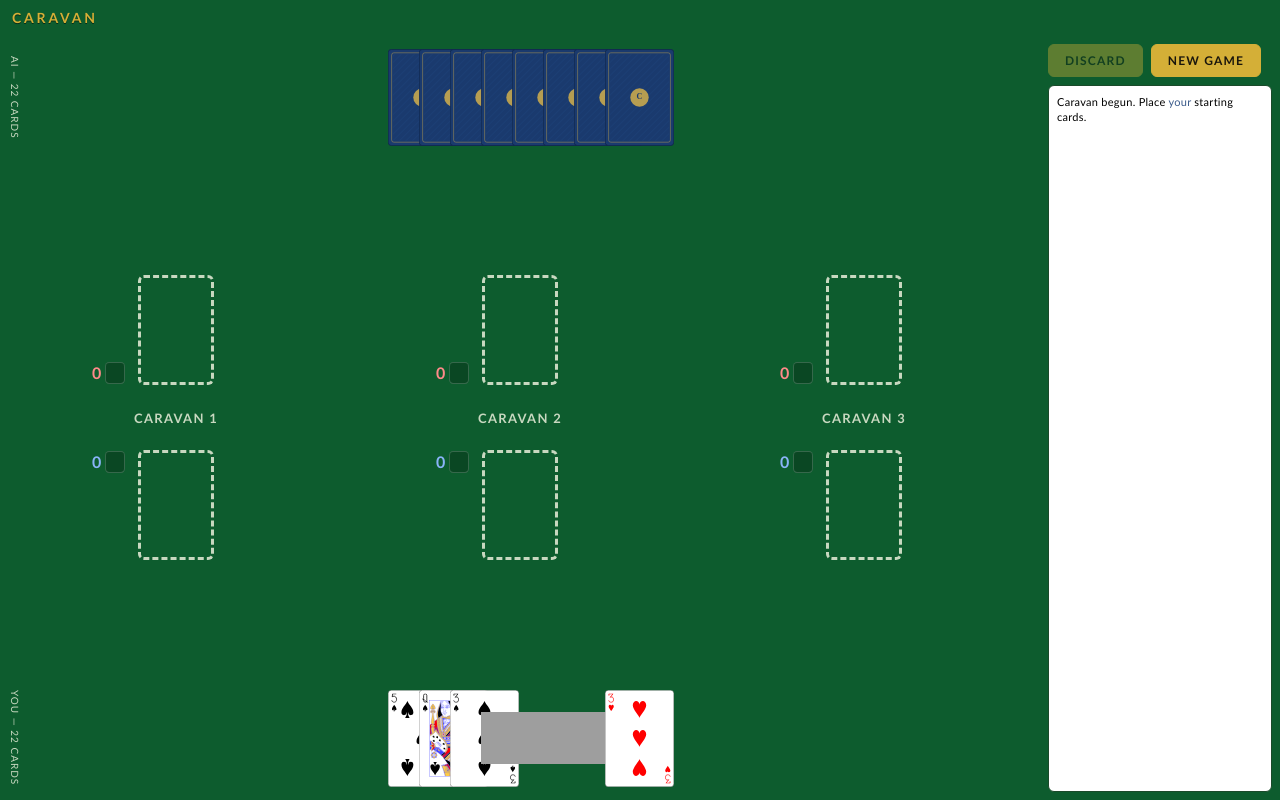
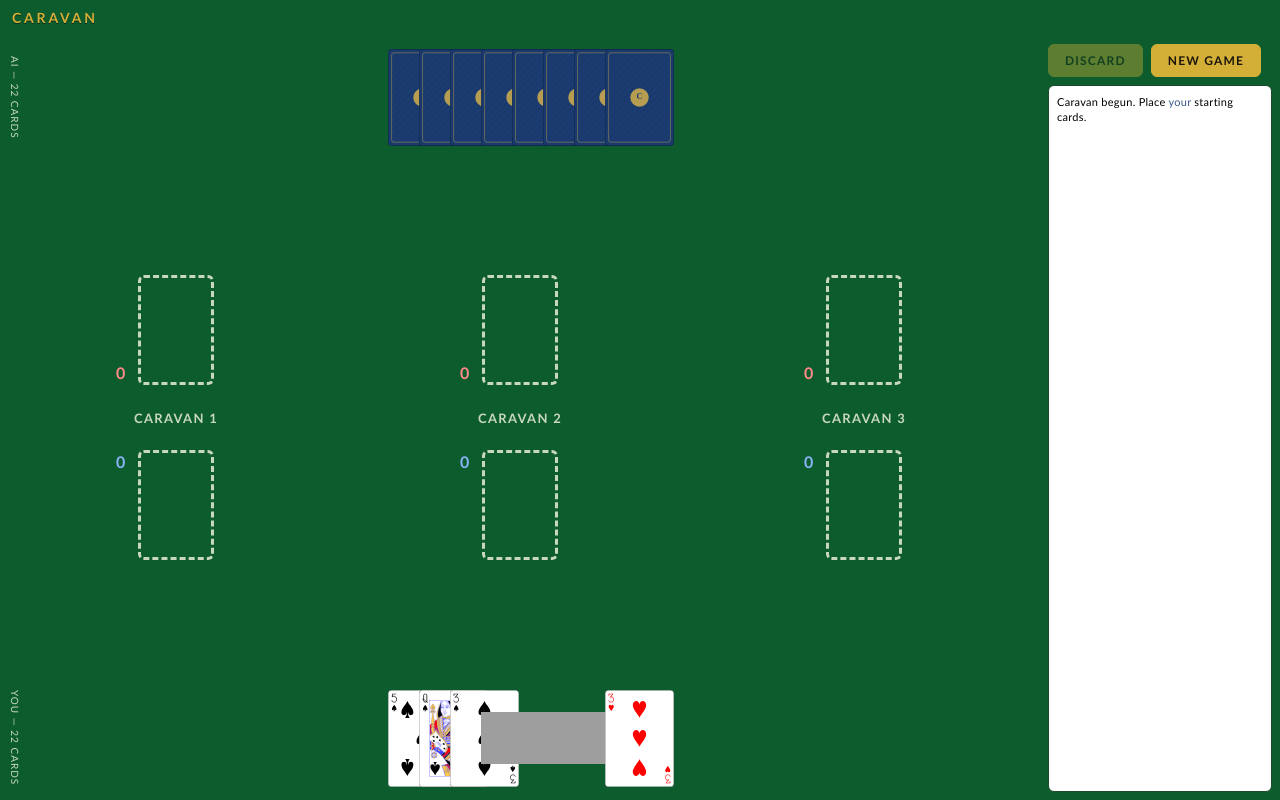
Before and after one commit to thekingofspain/caravan-game, a React (Vite) app: page / in a window 1280 px wide. Built offline with nearby package versions, Linux system fonts and the light colour scheme; grey boxes are pictures that could not be loaded.

Commit message:
fix: plain text direction arrow (filled triangle 18px) and keep human face-card hover behind value (no z-index jump)

```diff
--- a/src/global.css
+++ b/src/global.css
@@ -259,20 +259,11 @@ body {
 }
 
 .caravan-col__dir {
-  min-width: 20px;
-  width: 20px;
-  height: 20px;
-  display: inline-flex;
-  align-items: center;
-  justify-content: center;
-  font-size: 14px;
+  min-width: 12px;
+  text-align: left;
+  font-size: 18px;
   line-height: 1;
-  background: rgba(0, 0, 0, 0.22);
-  border: 1px solid rgba(255, 255, 255, 0.18);
-  border-radius: 4px;
-  text-align: center;
-  font-weight: 900;
-  transform: scaleY(1.1);
+  font-weight: 700;
 }
 
 .caravan-col__score--human { color: var(--c-human); }
@@ -328,7 +319,7 @@ body {
   left: calc(var(--c, 0) * var(--cu-x));
   width: var(--card-w);
   height: var(--card-h);
-  z-index: 2;
+  z-index: 5;
 }
 
 .caravan-col__stack--ai .placed-face {
@@ -418,9 +409,8 @@ body {
 .placed-wrap.is-impacted {
   outline: 3px solid var(--c-good);
   outline-offset: 2px;
-  z-index: 4;
 }
-.caravan__row.is-impacted { z-index: 4; }
+.caravan__row.is-impacted { z-index: auto; }
 .jack-remove {
   position: absolute;
   top: -8px;
@@ -506,7 +496,6 @@ body {
 .board:has(.hand__slot.is-selected) .caravan-col__stack--human.is-selectable .caravan__row:last-child .placed-wrap:hover,
 .board:has(.hand__slot.is-selected) .placed-wrap.is-target:hover {
   outline-color: var(--c-good);
-  z-index: 4;
 }
 
 .board:has(.hand__slot.is-selected) .placed-wrap.is-target:hover {
--- a/src/ui/Board.tsx
+++ b/src/ui/Board.tsx
@@ -168,9 +168,11 @@ export function Board({ store }: { store: GameStore }) {
                   <div className="caravan-col__stack caravan-col__stack--ai" style={{ "--count": aiCar.cards.length } as CSSProperties}>
                     <div className={`caravan-col__score caravan-col__score--ai caravan-col__score--in-stack ${aiInRange && aiWinner ? "is-valid" : ""}`}>
                       {aiTotal}
+                      {aiCar.direction ? (
                         <span className="caravan-col__dir" aria-hidden="true">
                           {dirArrow(aiCar.direction)}
                         </span>
+                      ) : null}
                     </div>
                     {aiCar.cards.map((pc, k) => {
                       const reversedK = aiCar.cards.length - 1 - k;
@@ -263,9 +265,11 @@ export function Board({ store }: { store: GameStore }) {
                   >
                     <div className={`caravan-col__score caravan-col__score--human caravan-col__score--in-stack ${huInRange && huWinner ? "is-valid" : ""}`}>
                       {huTotal}
+                      {huCar.direction ? (
                         <span className="caravan-col__dir" aria-hidden="true">
                           {dirArrow(huCar.direction)}
                         </span>
+                      ) : null}
                     </div>
                     {huCar.cards.map((pc, k) => {
                       const isTarget = human && targetSet.has(targetKey({ player: 0, caravan: ci as 0 | 1 | 2, cardIndex: k }));
```
Lines whose indentation alone changed are shown as unchanged.
